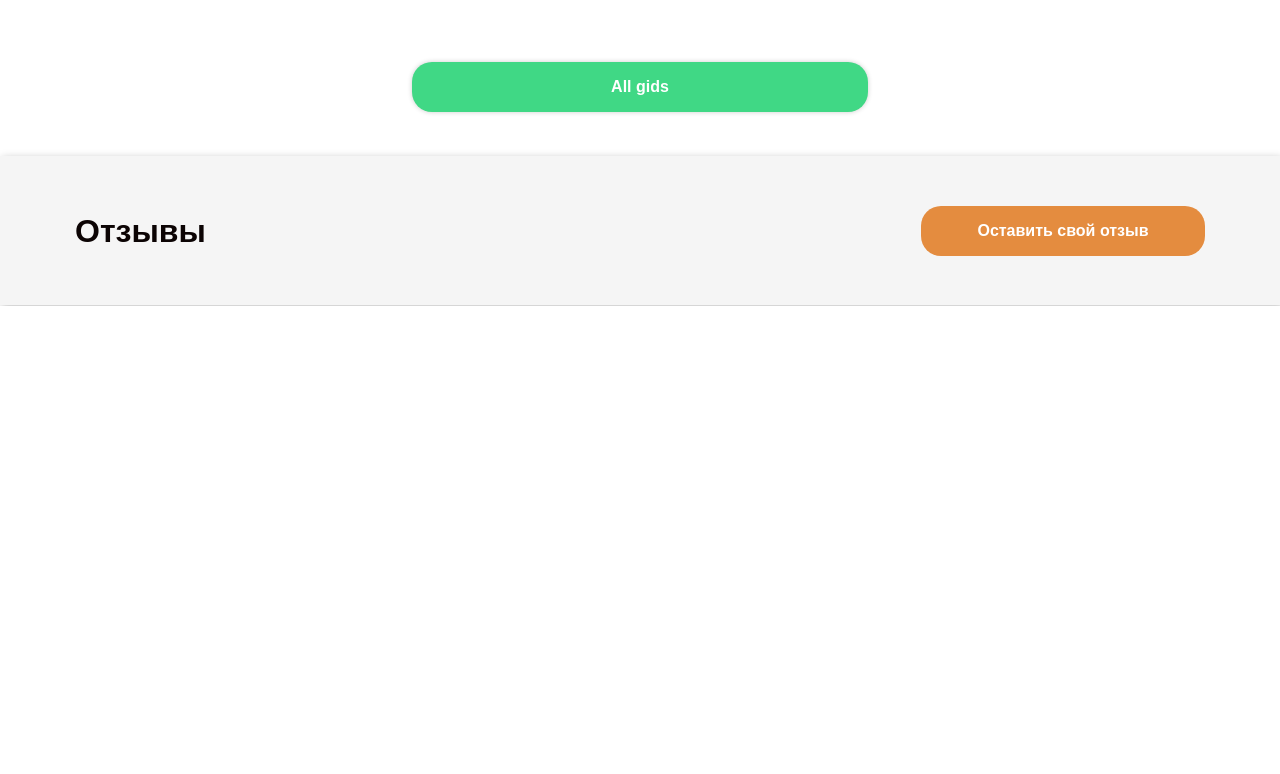
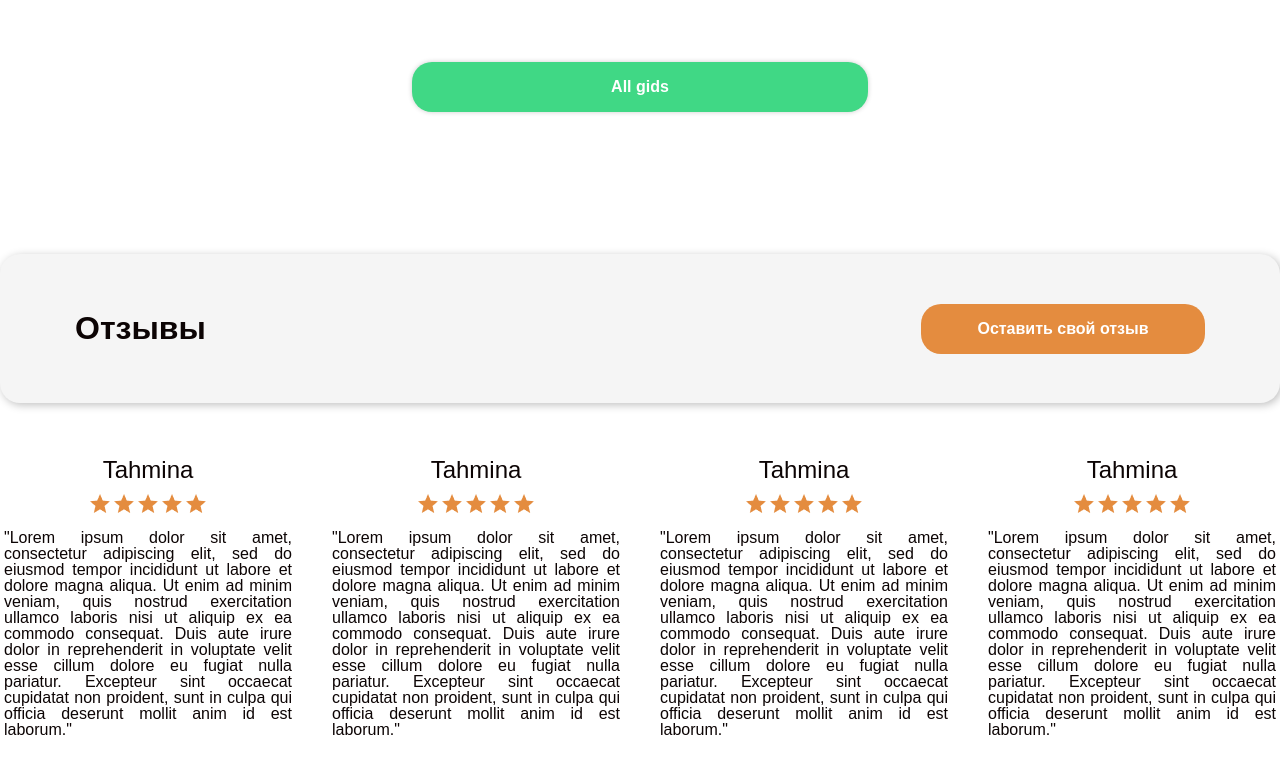
Before and after one commit to a2rankar/my_app_mega, a React (Vite) app: page / in a window 1280 px wide. Shown: the part 3620-4394 px from the top of the page. Before the commit the page ends 3926 px from the top, so only its background shows below. Built offline with nearby package versions, Linux system fonts and the light colour scheme.

Commit message:
finiched comment component, added all commentaries

```diff
--- a/App.tsx
+++ b/App.tsx
@@ -11,7 +11,7 @@
 import Card from './src/components/Cards/Card';
 import React from 'react';
 
-function App() {
+const App = () =>  {
   return (
       <Routes>
         <Route path='/card' element={<Card />}/>
--- a/src/components/Comments/Comment.module.scss
+++ b/src/components/Comments/Comment.module.scss
@@ -1,9 +1,6 @@
 
 .container {
-    width: 100%;
-    height: 149px;
-    background-color: #F5F5F5;
-    box-shadow: 2px 2px 8px 0 rgba(0, 0, 0, 0.25);
+width: 100%;
 
 
   }
@@ -23,5 +20,78 @@
   .header {
     display: flex;
     justify-content: space-between;
+    border-radius: 20px;
     align-items: center;
+    height: 149px;
+    background-color: #F5F5F5;
+    box-shadow: 2px 2px 8px 0 rgba(0, 0, 0, 0.25);
+    margin-top: 98px;
+    margin-bottom: 45px;
+
   }
+  .card {
+    display: grid;
+    width: 308px;
+    align-items: center;
+    text-align: center;
+
+
+  }
+  .main {
+    height: 280px;
+    width: 288px;
+    padding: 10px;
+    flex: 1;
+
+            p{
+                font-family: 'Montserrat', sans-serif;
+                font-weight: 100;
+                font-size: 16px;
+                line-height: 100%;
+                letter-spacing: 0;
+                text-align: justify;
+                margin: 0;
+                padding: 0;
+            }
+  }
+
+  .head {
+    flex-direction: column;
+    justify-content: center;
+    position: relative;
+    .name {
+
+            font-family: 'Montserrat', sans-serif;
+            font-weight: 500;
+            font-size: 24px;
+            line-height: 100%;
+            letter-spacing: 0;
+
+
+    }
+    p {
+        padding: 10px;
+    }
+
+    &::after {
+        content: '';
+        background-image: url('../../assets/stars.png');
+        display: inline-block;
+        width: 120px;
+        height: 24px;
+        background-size: contain;
+        background-repeat: no-repeat;
+
+
+    }
+
+
+  }
+
+  .cont_2 {
+    display: flex;
+    gap: 20px;
+    justify-content: center;
+
+
+  }
--- a/src/components/Comments/Comment.tsx
+++ b/src/components/Comments/Comment.tsx
@@ -2,7 +2,7 @@
 import styles from './Comment.module.scss'
 
 
-const Comment = () => {
+const Comment: React.FC = () => {
 
     return(
         <div className={styles.container}>
@@ -12,6 +12,49 @@
                     <p>Оставить свой отзыв</p>
                 </button>
             </div>
+
+            <div className={styles.cont_2}>
+                <div className={styles.comment}>
+                    <div className={styles.card}>
+                        <div className={styles.head}>
+                            <p className={styles.name}>Tahmina</p>
+                        </div>
+                        <div className={styles.main}>
+                            <p>"Lorem ipsum dolor sit amet, consectetur adipiscing elit, sed do eiusmod tempor incididunt ut labore et dolore magna aliqua. Ut enim ad minim veniam, quis nostrud exercitation ullamco laboris nisi ut aliquip ex ea commodo consequat. Duis aute irure dolor in reprehenderit in voluptate velit esse cillum dolore eu fugiat nulla pariatur. Excepteur sint occaecat cupidatat non proident, sunt in culpa qui officia deserunt mollit anim id est laborum."</p>
+                        </div>
+                    </div>
+                </div>
+                <div className={styles.comment}>
+                    <div className={styles.card}>
+                        <div className={styles.head}>
+                        <p className={styles.name}>Tahmina</p>
+                        </div>
+                        <div className={styles.main}>
+                            <p>"Lorem ipsum dolor sit amet, consectetur adipiscing elit, sed do eiusmod tempor incididunt ut labore et dolore magna aliqua. Ut enim ad minim veniam, quis nostrud exercitation ullamco laboris nisi ut aliquip ex ea commodo consequat. Duis aute irure dolor in reprehenderit in voluptate velit esse cillum dolore eu fugiat nulla pariatur. Excepteur sint occaecat cupidatat non proident, sunt in culpa qui officia deserunt mollit anim id est laborum."</p>
+                        </div>
+                    </div>
+                </div>
+                <div className={styles.comment}>
+                    <div className={styles.card}>
+                        <div className={styles.head}>
+                        <p className={styles.name}>Tahmina</p>
+                        </div>
+                        <div className={styles.main}>
+                            <p>"Lorem ipsum dolor sit amet, consectetur adipiscing elit, sed do eiusmod tempor incididunt ut labore et dolore magna aliqua. Ut enim ad minim veniam, quis nostrud exercitation ullamco laboris nisi ut aliquip ex ea commodo consequat. Duis aute irure dolor in reprehenderit in voluptate velit esse cillum dolore eu fugiat nulla pariatur. Excepteur sint occaecat cupidatat non proident, sunt in culpa qui officia deserunt mollit anim id est laborum."</p>
+                        </div>
+                    </div>
+                </div>
+                    <div className={styles.card}>
+                        <div className={styles.head}>
+                        <p className={styles.name}>Tahmina</p>
+                        </div>
+                        <div className={styles.main}>
+                            <p>"Lorem ipsum dolor sit amet, consectetur adipiscing elit, sed do eiusmod tempor incididunt ut labore et dolore magna aliqua. Ut enim ad minim veniam, quis nostrud exercitation ullamco laboris nisi ut aliquip ex ea commodo consequat. Duis aute irure dolor in reprehenderit in voluptate velit esse cillum dolore eu fugiat nulla pariatur. Excepteur sint occaecat cupidatat non proident, sunt in culpa qui officia deserunt mollit anim id est laborum."</p>
+                        </div>
+                    </div>
+            </div>
+
+
         </div>
     )
 }
--- a/src/pages/Homes/Home.module.scss
+++ b/src/pages/Homes/Home.module.scss
@@ -85,4 +85,5 @@
       color: #fff;
     }
   }
+
 }
```
Also changed, not shown: src/assets/stars.png (added).
